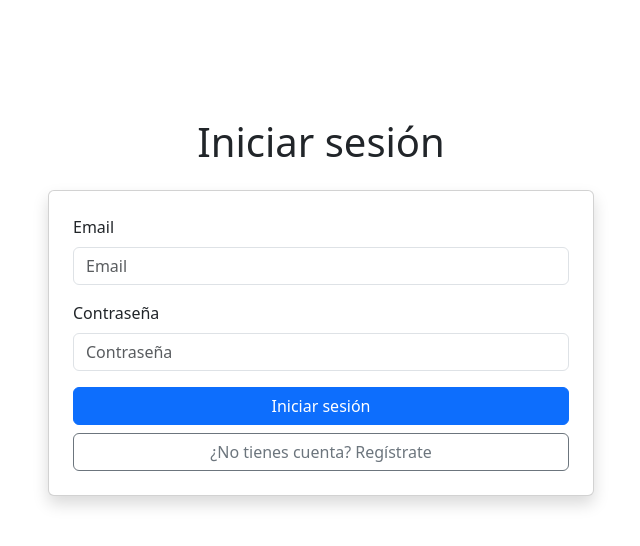
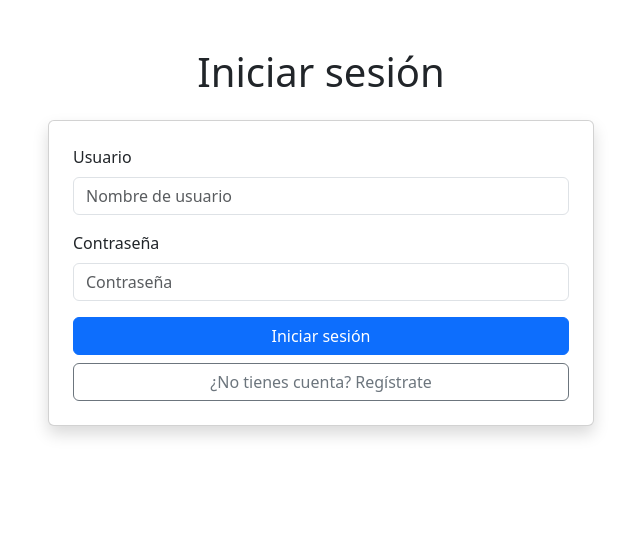
Before and after one commit to sachacq1/webMayraQ, a React (Vite) app in the folder frontend/: page /login in a window 1280 px wide. Shown: the top 546 px of the page, without its empty margins (319-959 px from the left). Built offline with nearby package versions, Linux system fonts and the light colour scheme.

Commit message:
cambio login

```diff
--- a/frontend/src/App.jsx
+++ b/frontend/src/App.jsx
@@ -1,40 +1,17 @@
-import Footer from "./components/footer/footer";
-import Header from "./components/header/header";
-import { Routes, Route, useNavigate } from "react-router-dom";
-import { useEffect } from "react";
+// App.jsx
 import { useAuth } from "./context/authContext.jsx";
 import { AdminPacientesList } from "./views/Admin/dashboard.jsx";
-import Login from "./views/login/login.jsx"
-import Inicio from "./views/inicio/inicio";
-import Servicios from "./views/servicios/servicios";
-import SobreMi from "./views/sobreMi/sobreMi";
-import Contacto from "./views/contacto/contacto";
-import "./App.css";
 
 const App = () => {
-  const { logout, role, authToken } = useAuth();
-  const navigate = useNavigate();
-
-  useEffect(() => {
-    if (!authToken && window.location.pathname !== "/login") {
-      navigate("/login");
-    }
-  }, [authToken, navigate]);
+  const { logout } = useAuth();
 
   const handleLogout = () => {
     logout();
     alert("Sesión cerrada con éxito");
-    navigate("/login");
   };
 
   return (
-    <>
-      {authToken && <Header />}
-
     <div className="container py-5">
-        <Routes>
-          <Route path="/login" element={<Login />} />
-          <Route path="/" element={
       <div className="row justify-content-center">
         <div className="col-lg-10">
           <h1 className="text-center mb-4">Lista de Pacientes</h1>
@@ -42,7 +19,6 @@ const App = () => {
             <AdminPacientesList />
           </div>
 
-                {/* Botón Cerrar sesión */}
           <div className="text-center mt-4">
             <button className="btn btn-danger" onClick={handleLogout}>
               Cerrar sesión
@@ -50,16 +26,7 @@ const App = () => {
           </div>
         </div>
       </div>
-          } />
-          <Route path="/inicio" element={<Inicio />} />
-          <Route path="/servicios" element={<Servicios />} />
-          <Route path="/sobremi" element={<SobreMi />} />
-          <Route path="/contacto" element={<Contacto />} />
-        </Routes>
     </div>
-
-      {authToken && <Footer />}
-    </>
   );
 };
 
--- a/frontend/src/main.jsx
+++ b/frontend/src/main.jsx
@@ -1,4 +1,4 @@
-// main.jsx
+
 import React from "react";
 import ReactDOM from "react-dom/client";
 import { AppRouter } from "./router/Router.jsx";
--- a/frontend/src/services/auth.js
+++ b/frontend/src/services/auth.js
@@ -3,7 +3,7 @@ import axios from "axios";
 const loginUser = async (email, password) => {
     try {
         const response = await axios.post("https://webmayraq.onrender.com/auth/login", {
-            email,
+            username,
             password
         });
         return response.data; // importante retornar los datos
--- a/frontend/src/views/login/login.jsx
+++ b/frontend/src/views/login/login.jsx
@@ -4,7 +4,7 @@ import { Link, useNavigate } from "react-router-dom";
 import { useAuth } from "../../context/authContext.jsx";
 
 const Login = () => {
-    const [email, setEmail] = useState("");
+    const [username, setUsername] = useState(""); // Cambiado de email a username
     const [password, setPassword] = useState("");
     const { login } = useAuth();
     const navigate = useNavigate();
@@ -13,7 +13,7 @@ const Login = () => {
         e.preventDefault();
 
         try {
-            const response = await loginUser(email, password);
+            const response = await loginUser(username, password); // Enviamos username
             if (response.token) {
                 login(response.token);
                 navigate("/");
@@ -34,13 +34,13 @@ const Login = () => {
                     <div className="card p-4 shadow">
                         <form onSubmit={handleLogin}>
                             <div className="mb-3">
-                                <label className="form-label">Email</label>
+                                <label className="form-label">Usuario</label>
                                 <input
-                                    type="email"
+                                    type="text"
                                     className="form-control"
-                                    placeholder="Email"
-                                    value={email}
-                                    onChange={(e) => setEmail(e.target.value)}
+                                    placeholder="Nombre de usuario"
+                                    value={username}
+                                    onChange={(e) => setUsername(e.target.value)} // Manejamos username
                                     required
                                 />
                             </div>
```
Lines whose indentation alone changed are shown as unchanged.
